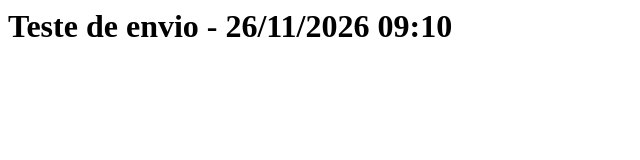
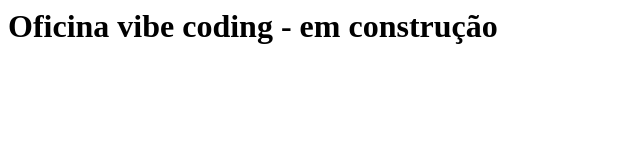
Before and after one commit to ricardomendesjr/vibe-coding-oficina-3, a plain HTML site: page index.html in a window 1280 px wide. Shown: the whole page, without its empty margins (0-640 px from the left). Drawn offline with Linux system fonts and the light colour scheme.

Commit message:
retornando cabeçalho original

```diff
--- a/index.html
+++ b/index.html
@@ -1 +1 @@
-<h1>Teste de envio - 26/11/2026 09:10</h1>
+<h1>Oficina vibe coding - em construção</h1>
```
